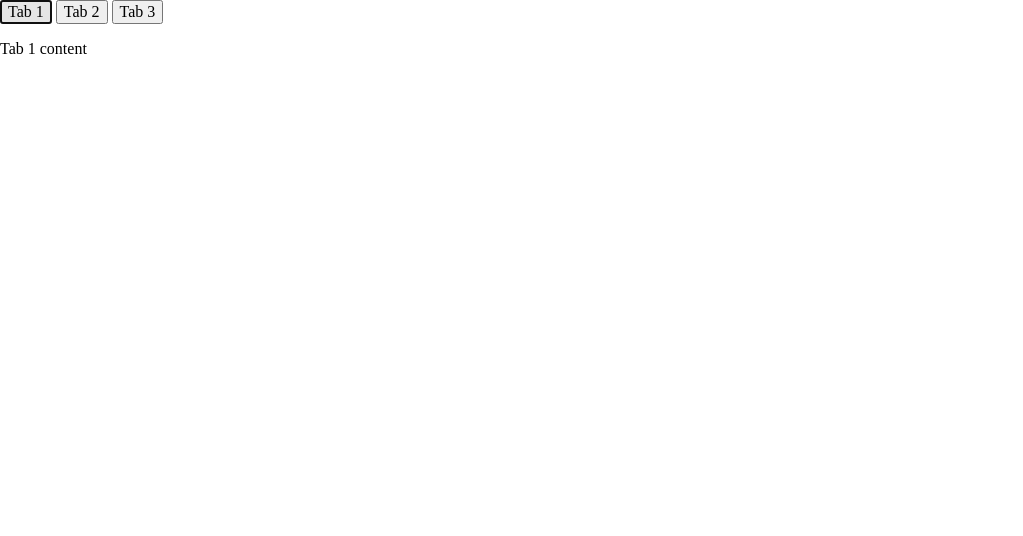
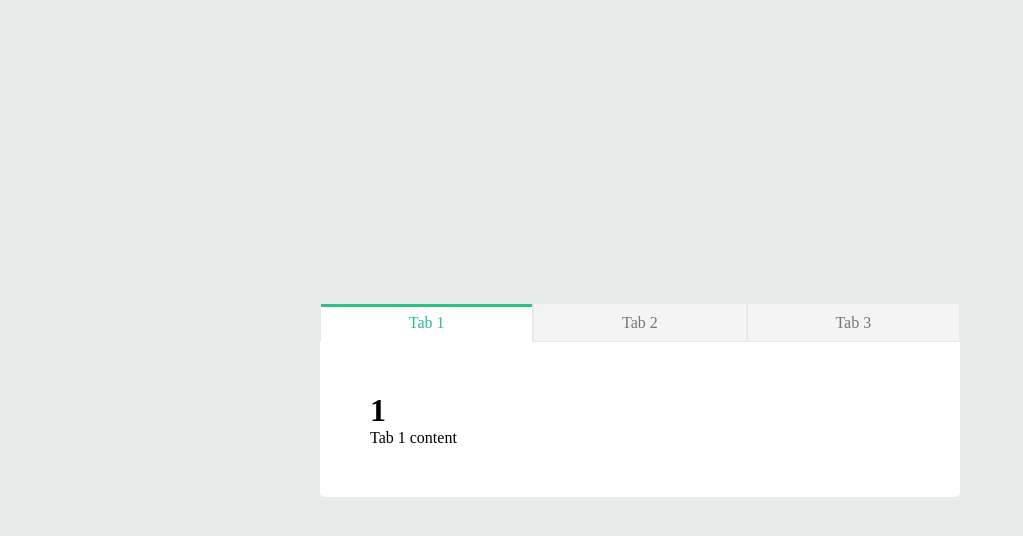
Before and after one commit to MarkLyck/Javascript-tabs, a plain HTML site: page index.html in a window 1280 px wide. Shown: the whole page, without its empty margins (0-1023 px from the left). Drawn offline with nearby package versions, Linux system fonts and the light colour scheme.

Commit message:
Fixed hover color and cleaned up code

```diff
--- a/index.html
+++ b/index.html
@@ -7,14 +7,22 @@
     <link rel="stylesheet" href="main.css" media="screen">
   </head>
   <body>
-    <div class="tabs-container">
-      <button id="tab1" class="tab">Tab 1</button>
-      <button id="tab2" class="tab">Tab 2</button>
-      <button id="tab3" class="tab">Tab 3</button>
+    <div class="center-wrapper">
+      <div class="content-wrapper">
+        <nav>
+          <ul>
+            <li><a href="#tab1" class="tab current">Tab 1</a></li>
+            <li><a href="#tab2" class="tab">Tab 2</a></li>
+            <li><a href="#tab3" class="tab">Tab 3</a></li>
+          </ul>
+        </nav>
+        <main id="content" class="content">
+          <h1></h1>
+          <p></p>
+        </main>
+      </div>
     </div>
-    <div id="tab1-content" class="content tab1"><p>Tab 1 content</p></div>
-    <div id="tab2-content" class="content tab2"><p>Tab 2 content</p></div>
-    <div id="tab3-content" class="content tab3"><p>Tab 3 content</p></div>
+    <script type="text/javascript" src="http://code.jquery.com/jquery-latest.min.js"></script>
     <script src="main.js" type="text/javascript"></script>
   </body>
 </html>
--- a/main.js
+++ b/main.js
@@ -1,41 +1,44 @@
-console.log('TABS!');
+var d = document;
 
-var d = document;
-var tab1 = d.querySelector('#tab1');
-tab1.addEventListener('click', goToTab.bind(null, 1));
-var tab1content = d.querySelector('#tab1-content');
-var tab2 = d.querySelector('#tab2');
-tab2.addEventListener('click', goToTab.bind(null, 2));
-var tab2content = d.querySelector('#tab2-content');
-var tab3 = d.querySelector('#tab3');
-tab3.addEventListener('click', goToTab.bind(null, 3));
-var tab3content = d.querySelector('#tab3-content');
+var tabs = d.querySelectorAll('.tab');
 
-window.location.hash = '#tab1';
-var currentHash = window.location.hash;
-var tabClicked = 1;
+for(i=0; i < tabs.length; i++) {
+  tabs[i].addEventListener('click', clickHandler);
+}
+
+function clickHandler(evt) {
+  for(i=0; i < tabs.length; i++) {
+    tabs[i].classList.remove('current');
+    tabs[i].closest('li').style.border = '1px solid rgba(40,44,42,0.1)';
+  }
+  evt.target.classList.add('current');
+  evt.target.closest('li').style.borderBottom = 'none';
+  evt.target.closest('li').style.borderTop = '1px solid #2CC185';
+  location.hash = evt.target.hash;
+}
+
+var data = {
+  tab1: {
+    title: '1',
+    body: 'Tab 1 content'
+  },
+  tab2: {
+    title: '2',
+    body: 'Tab 2 content'
+  },
+  tab3: {
+    title: '3',
+    body: 'Tab 3 content'
+  }
+};
+
+renderContent('tab1');
 
 window.addEventListener("hashchange", function() {
-  if(tabClicked !== Number(window.location.hash.slice(-1))) {
-    goToTab(Number(window.location.hash.slice(-1)));
-  }
+  renderContent(window.location.hash.slice(1));
 });
 
-function goToTab(tab) {
-  tab1content.style.display = 'none';
-  tab2content.style.display = 'none';
-  tab3content.style.display = 'none';
-  if(tab === 1) {
-    tab1content.style.display = 'block';
-    tabClicked = 1;
-    window.location.hash = '#tab1';
-  } else if (tab === 2) {
-    tab2content.style.display = 'block';
-    tabClicked = 2;
-    window.location.hash = '#tab2';
-  } else {
-    tab3content.style.display = 'block';
-    tabClicked = 3;
-    window.location.hash = '#tab3';
-  }
+function renderContent(tab) {
+  d.querySelector('#content h1').textContent = data[tab].title;
+  d.querySelector('#content p').textContent = data[tab].body;
 }
--- a/styles/main.scss
+++ b/styles/main.scss
@@ -1,6 +1,75 @@
+$colorWhite: #fff;
+$selectedColor: #2CC185;
+
+body {
+  background-color: #E7ECEA;
+  width: 100vw;
+  height: 100vh;
+
+}
+
+h1, p {
+  margin: 0;
+}
+
+ul {
+  list-style: none;
+  margin: 0;
+  padding: 0;
+}
+
+.center-wrapper {
+  display: flex;
+  height: 100%;
+  justify-content: center;
+  align-items: center;
+  flex-direction: column;
+}
+
+nav {
+  ul {
+    display: flex;
+    background: $colorWhite;
+    li {
+      width: calc(100%/3);
+      border: 1px solid rgba(40,44,42,0.1);
+      a {
+        display: block;
+        text-align: center;
+        padding: 0.65em 0 0.5em;
+        outline: none;
+        background: rgba(40,44,42,0.05);
+        color: #74777b;
+        transition: color 0.2s;
+        text-decoration: none;
+        &:hover {
+          background-color: darken(#F5F5F5,5%);
+        }
+      } // A end
+      &:first-child {
+        border-bottom: none;
+      }
+      &:not(:last-child) {
+        a {
+          border-right: none;
+        }
+      }
+    } // LI end
+  }
+}
+
+.current {
+  box-shadow: inset 0 3px 0 $selectedColor;
+  background: none;
+  color: $selectedColor;
+}
+
 .content {
-  display: none;
+  width: 50vw;
+  background: $colorWhite;
+  border: 0;
+  border-bottom-left-radius: 5px;
+  border-bottom-right-radius: 5px;
+  padding: 50px;
+  box-sizing: border-box;
 }
-.content.tab1 {
-  display: block;
-}
```
Also changed, not shown: main.css.
